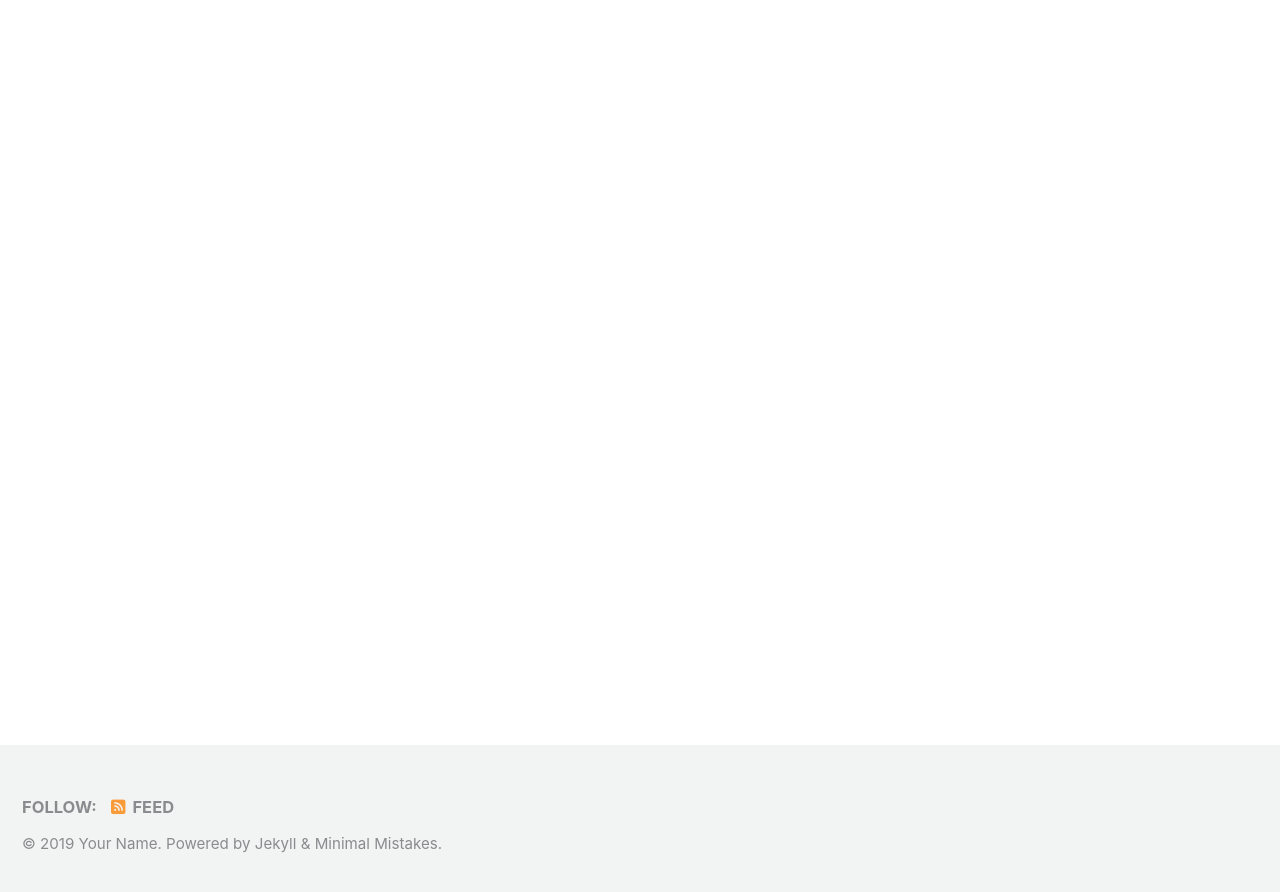
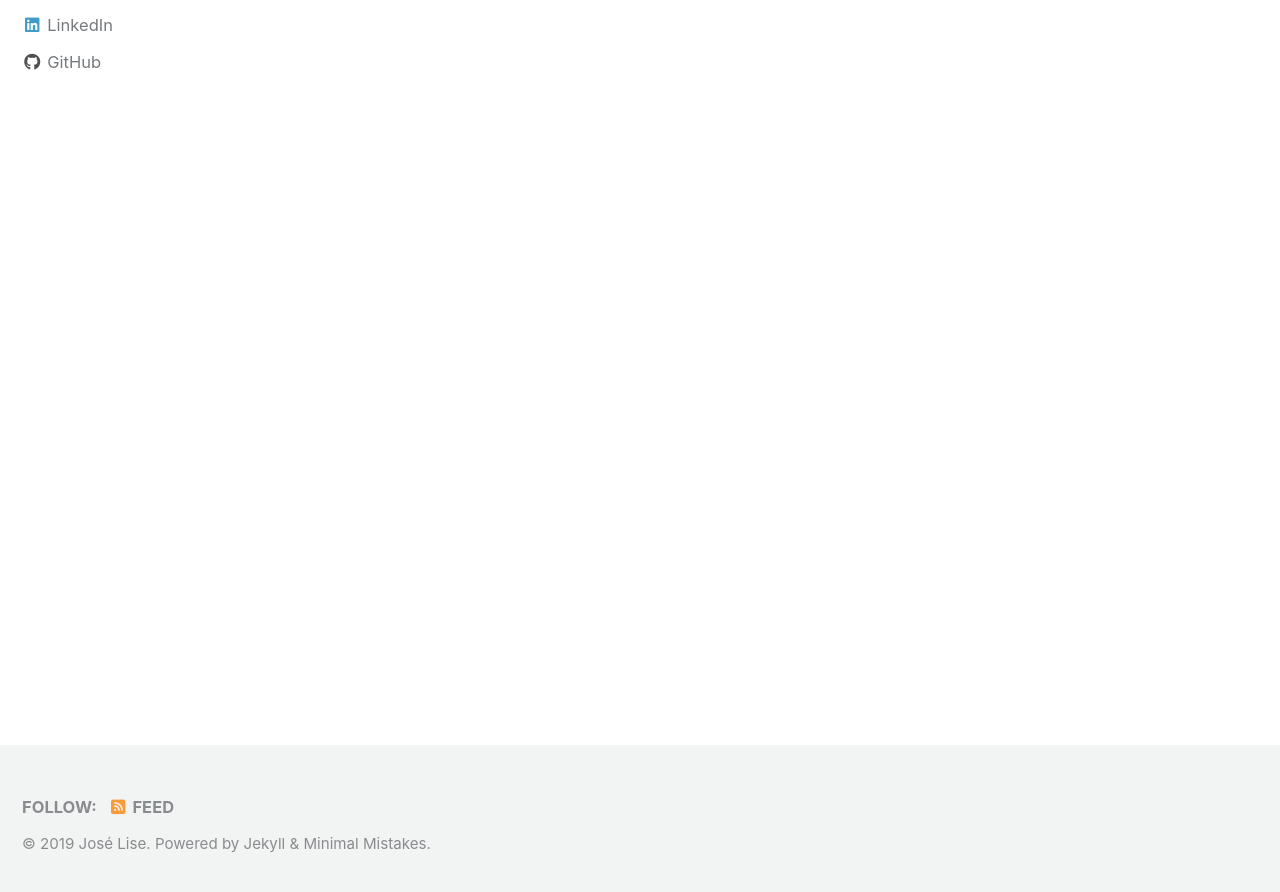
Before and after one commit to cjlise/ds-portfolio, a Jekyll site: the page built from index.html, in a window 1280 px wide and 900 px high, scrolled down 222 px. Shown: the top 892 px of the window. Built offline with Jekyll 4.4.1, drawn with Linux system fonts in a browser that asks for light colours; cached includes are drawn as plain includes; nearby versions of some CDN libraries; the list of posts is cut into pages by our own code; some of the changed text lies outside the part shown.

Commit message:
update index

```diff
--- a/_config.yml
+++ b/_config.yml
@@ -19,8 +19,8 @@ locale                   : "en-US"
 title                    : "Site Title"
 title_separator          : "-"
 subtitle                 : # site tagline that appears below site title in masthead
-name                     : "Your Name"
-description              : "An amazing website."
+name                     : "José Lise"
+description              : "Data Science Portfolio."
 url                      : # the base hostname & protocol for your site e.g. "https://mmistakes.github.io"
 baseurl                  : # the subpath of your site, e.g. "/blog"
 repository               : # GitHub username/repo-name e.g. "mmistakes/minimal-mistakes"
@@ -107,11 +107,13 @@ analytics:
 
 # Site Author
 author:
-  name             : "Your Name"
+  name             : "José Lise"
   avatar           : # path of avatar image, e.g. "/assets/images/bio-photo.jpg"
-  bio              : "I am an **amazing** person."
-  location         : "Somewhere"
+  bio              : "Data Science Portfolio"
+  location         : "Colombes, France"
   email            :
+  github           : "cjlise"
+  linkedin         : "joselise"
   links:
     - label: "Email"
       icon: "fas fa-fw fa-envelope-square"
@@ -292,3 +294,11 @@ defaults:
       comments: # true
       share: true
       related: true
+
+  # _pages
+  - scope:
+      path: ""
+      type: pages
+    values:
+      layout: single
+      author_profile: true
```
